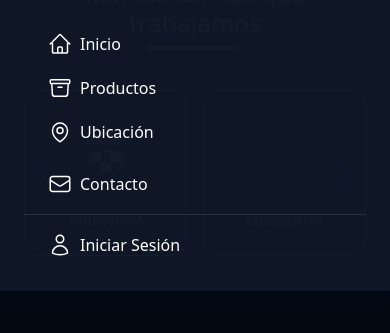
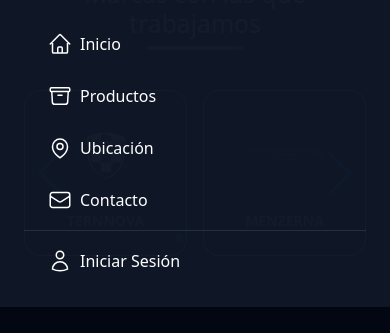
Before and after one commit to JuaniLavenia/proyecto-Visual-Detail, a React (Vite) app: page / in a window 390 px wide. Both pictures are taken after a click on the button 344 px from the left and 32 px from the top of the page. Shown: the part 149-482 px from the top of the page. Built offline with nearby package versions, Linux system fonts and the light colour scheme.

Commit message:
Fix: clicks en menu hamburguesa mobile

```diff
--- a/src/components/layout/Header.jsx
+++ b/src/components/layout/Header.jsx
@@ -212,6 +212,8 @@ const Icons = {
 };
 
 function NavLink({ to, icon, children, onClick, external, badge }) {
+  const navigate = useNavigate();
+
   const content = (
     <>
       <span className="flex-shrink-0">{icon}</span>
@@ -225,7 +227,19 @@ function NavLink({ to, icon, children, onClick, external, badge }) {
   );
 
   const baseClass =
-    "flex items-center px-4 py-2.5 text-white no-underline hover:text-white hover:bg-white/10 rounded-xl transition-all duration-200";
+    "flex items-center px-4 py-2.5 text-white no-underline hover:text-white hover:bg-white/10 rounded-xl transition-all duration-200 cursor-pointer";
+
+  const handleClick = (e) => {
+    // If external link, let browser handle it
+    if (external) return;
+
+    // Close menu first, then navigate
+    if (onClick) {
+      onClick();
+    }
+    // Navigate to the new page
+    navigate(to);
+  };
 
   if (external) {
     return (
@@ -234,24 +248,17 @@ function NavLink({ to, icon, children, onClick, external, badge }) {
         target="_blank"
         rel="noopener noreferrer"
         className={baseClass}
+        onClick={onClick}
       >
         {content}
       </a>
     );
   }
 
-  if (onClick) {
-    return (
-      <button onClick={onClick} className={`${baseClass} w-full text-left`}>
-        {content}
-      </button>
-    );
-  }
-
   return (
-    <Link to={to} className={baseClass}>
+    <div className={baseClass} onClick={handleClick}>
       {content}
-    </Link>
+    </div>
   );
 }
 
@@ -299,6 +306,7 @@ function Header() {
       {/* Glassmorphism Nav */}
       <nav
         className={`
+          relative
           transition-all duration-300
           ${
             isScrolled
```
